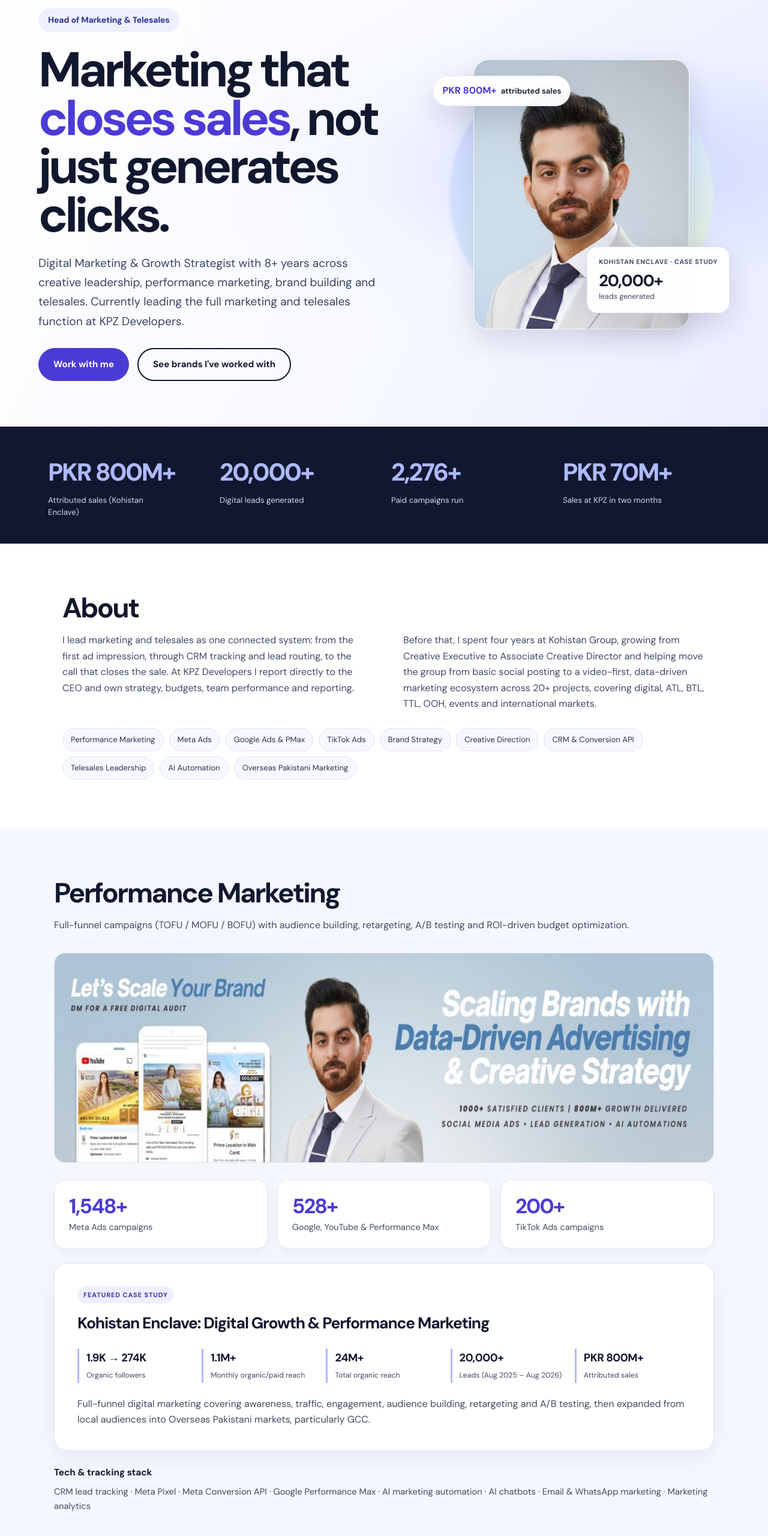
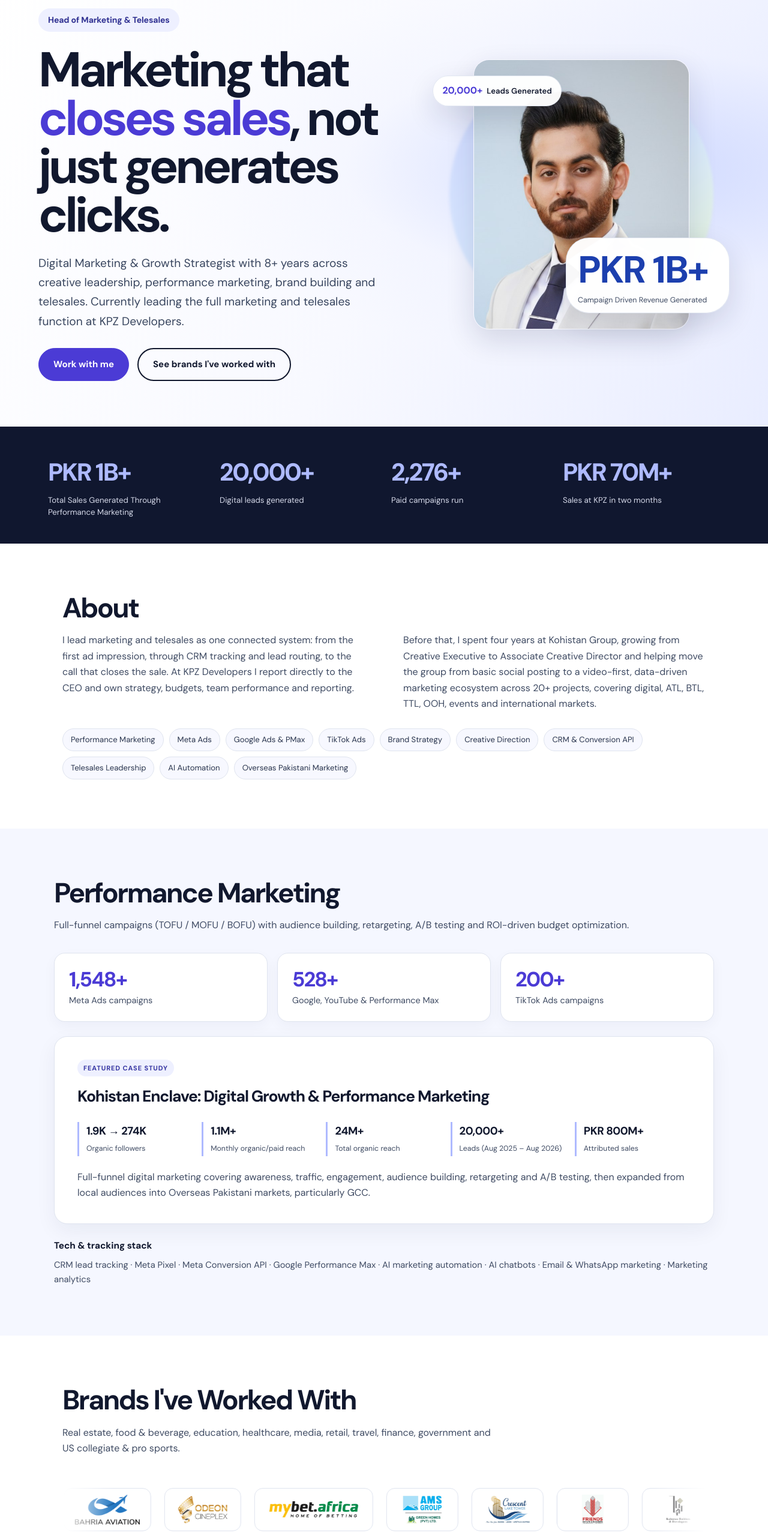
Before and after one commit to osamamughal-work/osamamughal-work-portfolio, a plain HTML site: page index.html in a window 1280 px wide. Shown: the part 140-2700 px from the top of the page at 60% size. Drawn offline with Linux system fonts and the light colour scheme.

Commit message:
Apply portfolio content refinement

```diff
--- a/index.html
+++ b/index.html
@@ -43,21 +43,20 @@
     </div>
   </div>
   <div class="hero-photo">
-    <span class="proof-chip"><strong>PKR 800M+</strong> attributed sales</span>
+    <span class="proof-chip"><strong>20,000+</strong>Leads Generated</span>
     <div class="photo-frame">
       <span class="monogram">OM</span>
       <img src="assets/photo.jpg" alt="Osama Mughal" onerror="this.remove()">
     </div>
     <div class="proof-card">
-      <span class="proof-label">Kohistan Enclave · case study</span>
-      <strong>20,000+</strong>
-      <span>leads generated</span>
+      <strong>PKR 1B+&nbsp;</strong>
+      <span>Campaign Driven Revenue Generated</span>
     </div>
   </div>
 </section>
 
 <section class="stats">
-  <div class="stat"><b data-count="800" data-prefix="PKR " data-suffix="M+">0</b><span>Attributed sales (Kohistan Enclave)</span></div>
+  <div class="stat"><b data-count="1" data-prefix="PKR " data-suffix="B+">0</b><span>Total Sales Generated Through Performance Marketing</span></div>
   <div class="stat"><b data-count="20000" data-suffix="+">0</b><span>Digital leads generated</span></div>
   <div class="stat"><b data-count="2276" data-suffix="+">0</b><span>Paid campaigns run</span></div>
   <div class="stat"><b data-count="70" data-prefix="PKR " data-suffix="M+">0</b><span>Sales at KPZ in two months</span></div>
@@ -79,8 +78,6 @@
 <section id="performance" class="section alt">
   <h2>Performance Marketing</h2>
   <p class="sub">Full-funnel campaigns (TOFU / MOFU / BOFU) with audience building, retargeting, A/B testing and ROI-driven budget optimization.</p>
-
-  <img class="banner" src="assets/banner.jpg" alt="Let's scale your brand: scaling brands with data-driven advertising and creative strategy" width="1400" height="350" loading="lazy">
 
   <div class="scale">
     <div class="scale-card"><b>1,548+</b><span>Meta Ads campaigns</span></div>
@@ -114,11 +111,7 @@
   <p class="sub">Real estate, food & beverage, education, healthcare, media, retail, travel, finance, government and US collegiate & pro sports.</p>
   <div class="logo-marquee" id="marquee" aria-label="Brands I have worked with"></div>
   <div class="wall-tools">
-    <div class="filters" id="filters"></div>
-    <input class="search" id="brandSearch" type="search" placeholder="Search brands…" aria-label="Search brands">
-  </div>
-  <p class="wall-count" id="wallCount"></p>
-  <div class="brand-grid" id="brandGrid"></div>
+    </div>
 </section>
 
 <section id="experience" class="section alt">
@@ -203,8 +196,7 @@
       <h3>NA-54 Election Campaign</h3>
       <p class="muted">Digital Marketing & Campaign Strategy Lead · Dec 2023 – Apr 2024</p>
       <p>Built a 360° digital media strategy from the ground up for Barrister Aqeel Malik's election office: positioning, content, audience engagement and amplification.</p>
-      <p class="big">60M+ <small>social reach / impressions</small></p>
-    </article>
+        </article>
 
     <article class="card">
       <span class="tag">Brand & business</span>
@@ -251,7 +243,7 @@
   <h2>Let's talk growth</h2>
   <p class="sub">Open to conversations about marketing leadership, performance campaigns and sales-driven brand building.</p>
   <div class="cta center">
-    <a class="btn" href="mailto:chatwidosama@gmail.com">chatwidosama@gmail.com</a>
+    <a class="btn" href="mailto:chatwidosama@gmail.com">Download CV</a>
     <a class="btn ghost" href="tel:+923065349900">+92 306 534 9900</a>
     <a class="btn ghost" href="https://linkedin.com/in/osama-mughal" target="_blank" rel="noopener">LinkedIn</a>
     <a class="btn ghost" href="https://wa.me/923065349900" target="_blank" rel="noopener">WhatsApp</a>
--- a/script.js
+++ b/script.js
@@ -5,48 +5,7 @@
                f = image file, b = tile background, m = "c" (contain) | "p" (photo/cover)
    To add a brand: drop the image in assets/logos/ and add an entry to logos-data.js.
    ========================================================== */
-const grid = document.getElementById("brandGrid");
-const filters = document.getElementById("filters");
-const search = document.getElementById("brandSearch");
-const countEl = document.getElementById("wallCount");
-let activeSector = LOGO_SECTORS[0];
-
 const esc = s => String(s).replace(/&/g, "&amp;").replace(/"/g, "&quot;").replace(/</g, "&lt;");
-
-function tile(l) {
-  return `<figure class="logo-tile">
-    <div class="logo-box${l.m === "p" ? " photo" : ""}" style="background:${l.b}">
-      <div class="fit"><img src="${l.f}" alt="${esc(l.n)} logo" loading="lazy" width="${l.w}" height="${l.h}"></div>
-    </div>
-    <figcaption><b>${esc(l.n)}</b>${l.t ? `<span>${esc(l.t)}</span>` : ""}</figcaption>
-  </figure>`;
-}
-
-function renderWall() {
-  const q = search.value.trim().toLowerCase();
-  const list = LOGOS.filter(l =>
-    l.s === activeSector &&
-    (!q || l.n.toLowerCase().includes(q) || l.s.toLowerCase().includes(q) || (l.t || "").toLowerCase().includes(q)));
-  grid.innerHTML = list.length ? list.map(tile).join("") : `<p class="empty">No brands match that search.</p>`;
-  countEl.textContent = `Showing ${list.length} of ${LOGOS.length} brands`;
-}
-
-function renderFilters() {
-  const count = s => LOGOS.filter(l => l.s === s).length;
-  filters.innerHTML = LOGO_SECTORS
-    .map(s => `<button class="${s === activeSector ? "on" : ""}" data-s="${esc(s)}">${esc(s)}<span>${count(s)}</span></button>`).join("");
-}
-
-filters.addEventListener("click", e => {
-  const b = e.target.closest("button");
-  if (!b) return;
-  activeSector = b.dataset.s;
-  renderFilters();
-  renderWall();
-});
-search.addEventListener("input", renderWall);
-renderFilters();
-renderWall();
 
 /* Logo marquee: two rows moving in opposite directions */
 (function () {
--- a/styles.css
+++ b/styles.css
@@ -53,10 +53,9 @@ ul{list-style:none}
 .proof-chip,.proof-card{position:absolute;z-index:2;background:rgba(255,255,255,.97);border:1px solid rgba(223,228,239,.88);box-shadow:var(--shadow);color:var(--text)}
 .proof-chip{top:7%;left:0;display:flex;align-items:center;gap:7px;padding:11px 15px;border-radius:999px;font-size:.82rem;font-weight:600;white-space:nowrap}
 .proof-chip strong{color:var(--accent);font-size:1rem}
-.proof-card{right:0;bottom:7%;display:flex;flex-direction:column;min-width:220px;padding:16px 19px;border-radius:18px}
+.proof-card{right:0;bottom:7%;display:flex;flex-direction:column;min-width:220px;width:273px;height:126px;padding:16px 19px;border-radius:39px;line-height:1.8;gap:0;margin-top:0}
 .proof-card span{color:var(--muted);font-size:.78rem}
-.proof-card .proof-label{font-size:.68rem;font-weight:700;letter-spacing:.06em;text-transform:uppercase;margin-bottom:6px}
-.proof-card strong{font-size:1.7rem;line-height:1.2;letter-spacing:-.04em}
+.proof-card strong{font-size:63px;line-height:1.2;letter-spacing:-.04em;color:#1c3fae}
 
 .stats{display:grid;grid-template-columns:repeat(4,1fr);gap:24px;max-width:none;margin:0;padding:39px max(5vw,calc((100vw - 1120px)/2));background:var(--navy);color:#fff}
 .stat{background:transparent;border:0;border-radius:0;padding:4px 0}
```
